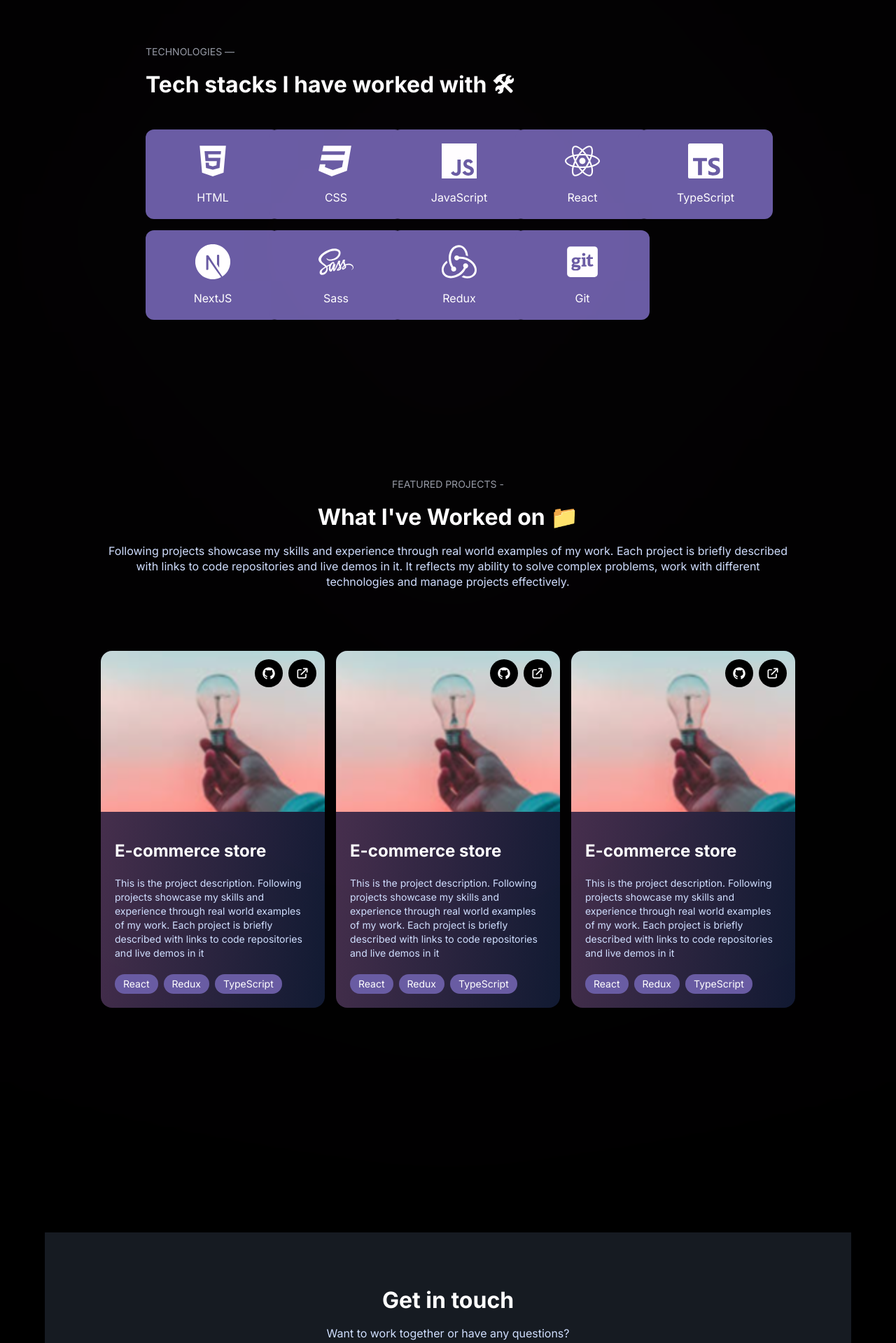
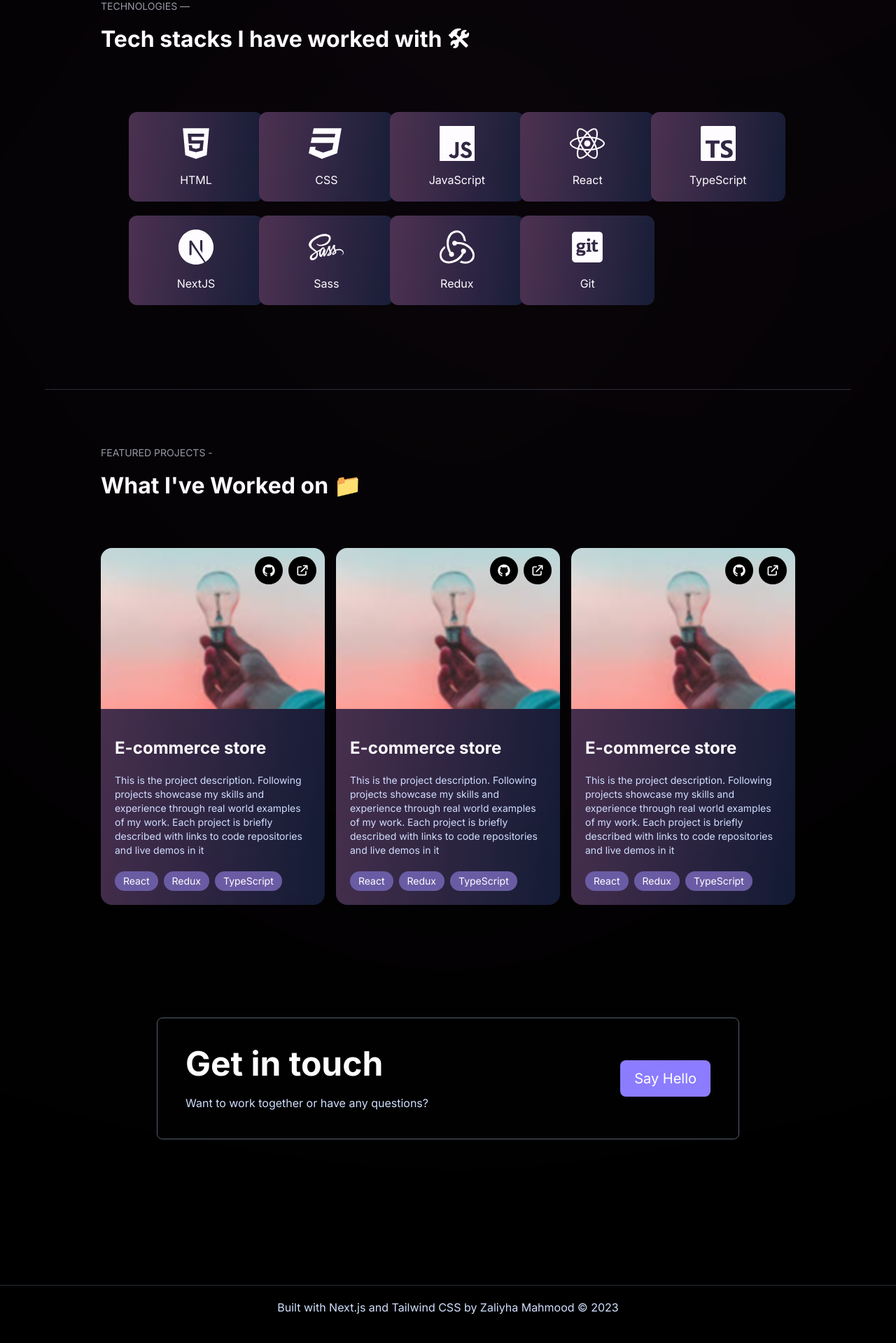
Before and after one commit to ZaliyhaMahmood/portfolio2, a Next.js app: page / in a window 1280 px wide. Shown: the part 800-2719 px from the top of the page at 70% size. Built offline with nearby package versions, Linux system fonts and the light colour scheme.

Commit message:
update contact section

```diff
--- a/components/Contact.tsx
+++ b/components/Contact.tsx
@@ -4,13 +4,19 @@ const Contact = () => {
   return (
     <section
       id="contact"
-      className="body-text text-center mt-60 text-white w-full p-20 my-16 bg-black-200 border-t border-black"
+      className="body-text text-white w-full p-20 border-t border-black"
     >
-      <h2 className="heading3  mb-5 ">Get in touch</h2>
-      <p className="text-body text-white-800">
-        Want to work together or have any questions?
-      </p>
-      <button>Say Hello</button>
+      <div className="flex flex-between border border-grey-200 mx-20  rounded-lg shadow p-10">
+        <div>
+          <h2 className="heading2  mb-5 ">Get in touch</h2>
+          <p className="text-body text-white-800">
+            Want to work together or have any questions?
+          </p>
+        </div>
+        <div className="bg-purple py-3 px-5 rounded-lg text-xl">
+          <button>Say Hello</button>
+        </div>
+      </div>
     </section>
   );
 };
--- a/components/Footer.tsx
+++ b/components/Footer.tsx
@@ -2,8 +2,8 @@ import React from "react";
 
 const Footer = () => {
   return (
-    <footer className="text-white-800 flex-center body-text w-full gap-y-10 border-t border-black-400 bg-black-100 px-20 py-10 max-md:flex-col">
-      <p>Built with Next.js and Tailwind CSS, by Zaliyha Mahmood © 2023</p>
+    <footer className="text-white-800 flex-center body-text w-full gap-y-10 border-t border-black-400 px-20 py-5 max-md:flex-col">
+      <p>Built with Next.js and Tailwind CSS by Zaliyha Mahmood © 2023</p>
     </footer>
   );
 };
--- a/components/Main.tsx
+++ b/components/Main.tsx
@@ -4,7 +4,7 @@ import React from "react";
 
 const Main = () => {
   return (
-    <section className="nav-padding w-full text-white px-20 my-9">
+    <section className="nav-padding w-full text-white px-20 my-9 ">
       <div className="flex">
         <div>
           <p className="text-body w-7/12 text-white-800 ">Hi there 👋🏽 , I'm</p>
@@ -26,7 +26,7 @@ const Main = () => {
           <div className="mt-20 border-b border-grey-100 w-[20%]" />
         </div>
 
-        <div className="absolute z-[0] w-[40%] h-[15%] right-0 " />
+        <div className="absolute z-[0] w-[40%] h-[15%] right-0  pink__gradient" />
       </div>
     </section>
   );
--- a/components/Projects.tsx
+++ b/components/Projects.tsx
@@ -37,22 +37,22 @@ const Projects = () => {
   return (
     <section
       id="projects"
-      className="body-text text-center  text-white w-full p-20  border-t border-black"
+      className="body-text text-white w-full p-20  border-t border-black-400"
     >
       <div>
         <p className="text-sm mb-5 uppercase text-grey-100">
           Featured projects -
         </p>
         <h2 className="heading3  mb-5 ">What I've Worked on 📁</h2>
-        <p className="text-body text-white-800">
+        {/* <p className="text-body text-white-800">
           Following projects showcase my skills and experience through real
           world examples of my work. Each project is briefly described with
           links to code repositories and live demos in it. It reflects my
           ability to solve complex problems, work with different technologies
           and manage projects effectively.{" "}
-        </p>
+        </p> */}
 
-        <div className="grid grid-cols-3 gap-4 mt-12">
+        <div className="grid grid-cols-3 gap-4 mt-8">
           {projects?.map((project) => (
             <div className="purple_gradient rounded-2xl text-left mt-10">
               <div className="relative w-full h-[230px] rounded-2xl">
--- a/components/Skills.tsx
+++ b/components/Skills.tsx
@@ -56,21 +56,23 @@ const Skills = () => {
   return (
     <section
       id="skills"
-      className="body-text relative flex-center text-white w-full p-20  border-t border-grey-200"
+      className="body-text relative  text-white w-full p-20  "
     >
-      <div className="absolute z-[0] w-[20%] h-[25%] top-[50%] left=[50%] pink__gradient" />
-      <div className="paddings ">
+      <div className="flex-center">
+        <div className="absolute z-[0] w-[30%] h-[35%] top-[50%] left=[50%] pink__gradient" />
+        <div className="">
           <p className="text-sm mb-5 uppercase text-grey-100">Technologies —</p>
           <p className=" heading3  text-white">
             Tech stacks I have worked with 🛠
           </p>
-        <div className="grid grid-cols-5 gap-4 mt-12">
+          <div className="grid grid-cols-5 gap-5 mt-12 p-10">
             {skills?.map(({ icon, name }) => (
-            <div className="bg-secondary p-5 rounded-xl flex flex-col gap-y-4 items-center justify-center w-48">
+              <div className="purple_gradient p-5 rounded-xl flex flex-col gap-y-4 items-center justify-center w-48">
                 {icon}
                 {name}
               </div>
             ))}
+          </div>
         </div>
       </div>
     </section>
```
Lines whose indentation alone changed are shown as unchanged.
